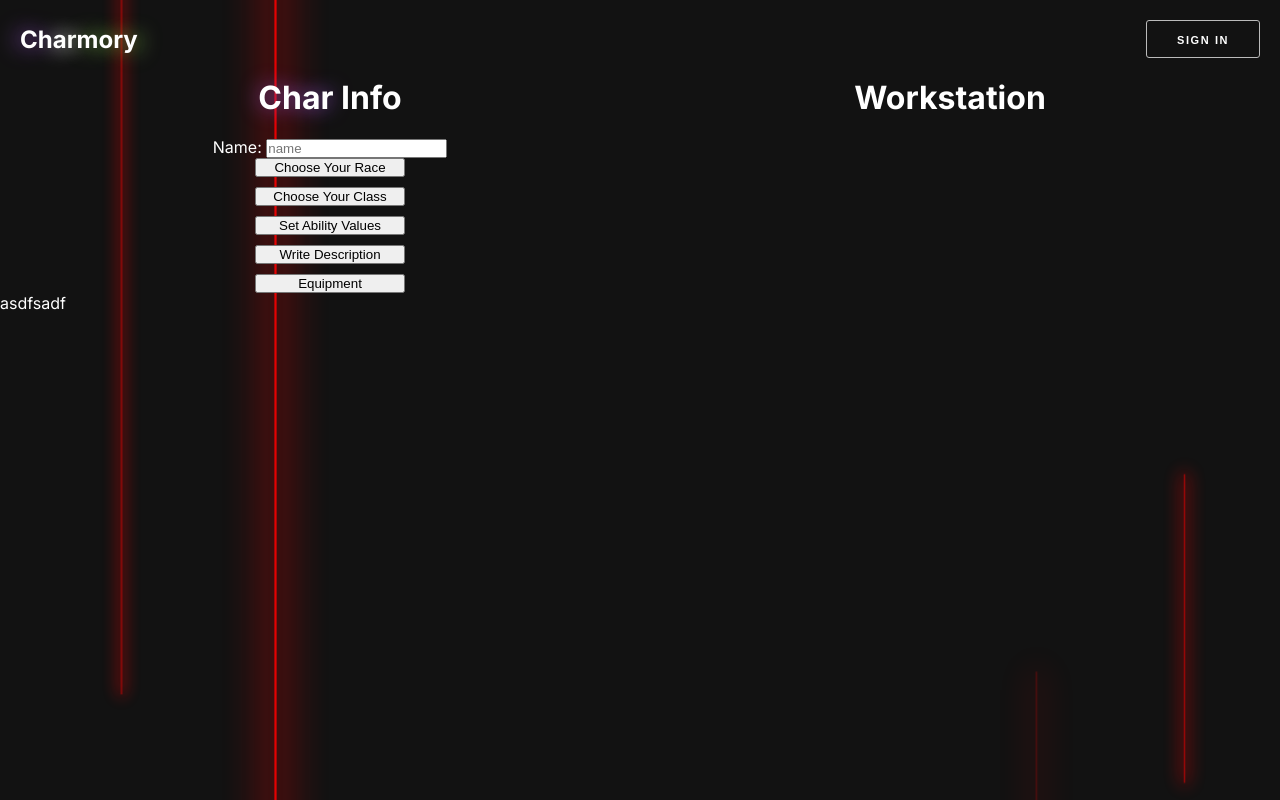
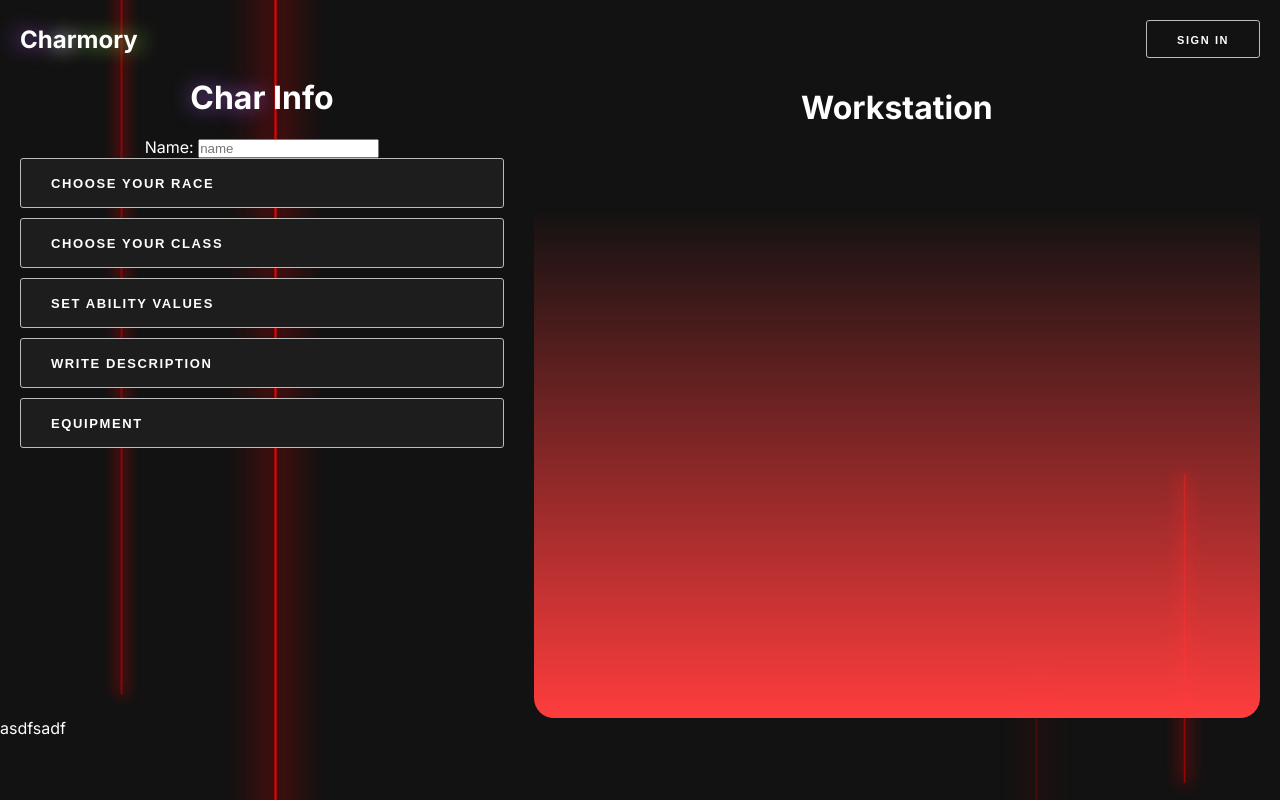
Before and after one commit to Dr-N0/Charmory, a Next.js app: page /characters/builder in a window 1280 px wide. Built offline with nearby package versions, Linux system fonts and the light colour scheme; no server answers.

Commit message:
Massive css work on builder p3

```diff
--- a/app/characters/[id]/components/CharacterCard.tsx
+++ b/app/characters/[id]/components/CharacterCard.tsx
@@ -44,7 +44,7 @@ export default function Senses({
             setMaxHp("999");
         } else if (parseInt(target) < currentHp) {
             setCurrentHp(target);
-            setMaxHp(currentHp);
+            setMaxHp(target);
         } else {
             setMaxHp(target);
         }
@@ -91,8 +91,8 @@ export default function Senses({
                     <tr className={style.tableRow}>
                         <td>Rest</td>
                         <td className={style.rest}>
-                            <button className={`${style.button}`}>Short</button>
-                            <button className={`${style.button}`}>Long</button>
+                            <button className={`${style.hvrFadeWhite} ${style.button}`}>Short</button>
+                            <button className={`${style.hvrFadeWhite} ${style.button}`}>Long</button>
                         </td>
                     </tr>
                 </tbody>
--- a/app/characters/builder/Builder.module.css
+++ b/app/characters/builder/Builder.module.css
@@ -6,6 +6,7 @@
     display: flex;
     flex-direction: row;
     justify-content: center;
+    gap: 30px;
     padding: 0px 20px;
 }
 
@@ -17,7 +18,6 @@
 .displayContainer {
     flex-basis: 40%;
 
-    flex-basis: 60%;
     display: flex;
     flex-direction: column;
     align-items: flex-start;
@@ -28,33 +28,93 @@
     margin-right: auto;
 }
 
-.workstationContainer div {
-    margin-left: auto;
-    margin-right: auto;
-}
-
 .displayInformation {
-    width: 50%;
+    width: 100%;
     gap: 10px;
     display: flex;
     justify-content: center;
     align-items: center;
 }
 
+.displayButtons div {
+    width: 100%;
+}
+
 .displayButtons button {
-    width: 150px;
+    width: 100%;
+    height: 50px;
+
     gap: 10px;
+    padding: 10px 30px;
+
+    display: inline-block;
+
+    color: white;
+    text-align: left;
+    font-size: 13px;
+    font-weight: 700;
+    letter-spacing: .1rem;
+    text-transform: uppercase;
+    text-decoration: none;
+    white-space: nowrap;
+
+    background-color: var(--background-box-color);
+    border-radius: 3px;
+    border: 1px solid #bbb;
+    cursor: pointer;
+    box-sizing: border-box;
+}
+
+.displayButtons hr {
+    flex-grow: 1;
+    width: 100%;
+    border-color: grey;
 }
 
 .workstationContainer {
     flex-basis: 60%;
 
+    position: relative;
     display: flex;
     flex-direction: column;
     align-items: flex-start;
+
+    height: 80vh;
+
+    background: linear-gradient(180deg,
+        rgb(27, 27, 27, 0) 20%,
+        rgb(255, 61, 61) 100%
+    );
+    border-radius: 20px;
+    padding: 10px;
+}
+
+.wrapper {
+    background-color: var(--background-box-color);
+    border-radius: 15px;
+    padding: 10px;
+    height: 100%;
+}
+
+.workstationContainer div {
+    width: 100%;
 }
 
 .title {
     margin-left: auto;
     margin-right: auto;
 }
+
+.hvrFadeWhite {
+    -webkit-transform: perspective(1px) translateZ(0);
+    transform: perspective(1px) translateZ(0);
+    -webkit-transition-duration: 0.3s;
+    transition-duration: 0.3s;
+    -webkit-transition-property: color, background-color;
+    transition-property: color, background-color;
+}
+
+.hvrFadeWhite:hover, .hvrFadeWhite:active {
+    background-color: grey;
+    color:white
+}
```
